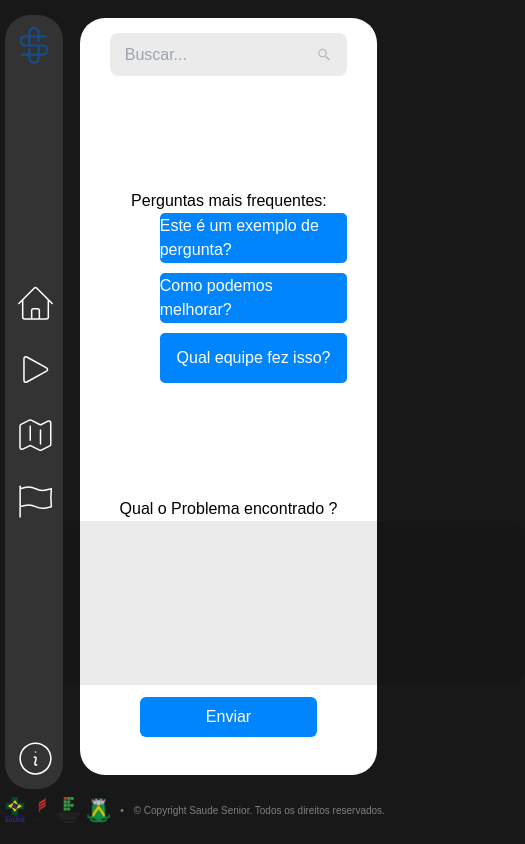
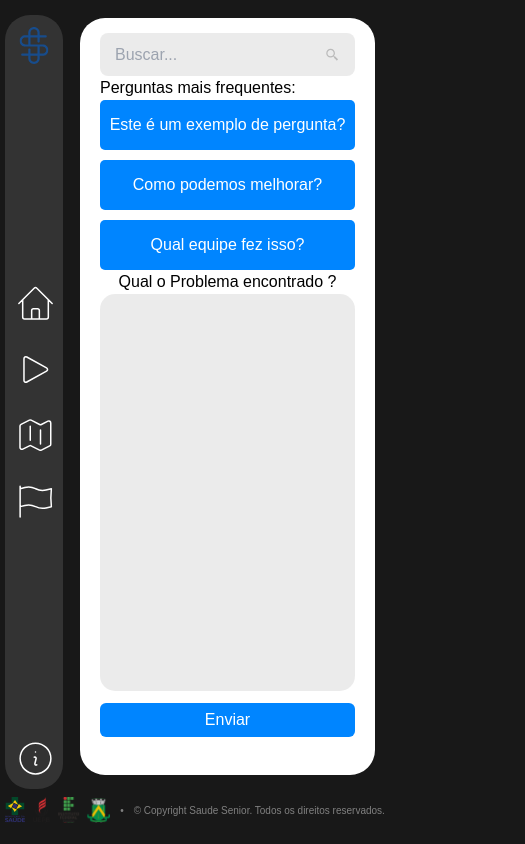
Before and after one commit to AryelSouza/Saude_Senior, a Next.js app in the folder web/: page /reportar in a window 390 px wide. Shown: the whole page, 525 px wide, since content can reach past the window. Built offline with nearby package versions, Linux system fonts and the light colour scheme.

Commit message:
adionando responsividade ao report

```diff
--- a/web/src/styles/Report.module.css
+++ b/web/src/styles/Report.module.css
@@ -95,3 +95,117 @@
     width: 24px;
     height: 24px;
   }
+
+  @media (max-width: 1024px){
+    .all{
+      width: 100%;
+      max-width: 100%;
+      padding: 0 20px;
+    }
+    .ReportFrequency{
+      width: 100%;
+      padding-left: 0px;
+    }
+    .ReportBalon{
+      width: 100%;
+      height: 50px;
+    }
+    .ReportQuestions{
+      width: 100%;
+      height: 260px;
+      max-height: 260px;
+    }
+    .ReportProblem{
+      width: 100%;
+      height: 100%;
+      display: flex;
+      justify-content: center;
+      align-items: center;
+      flex-direction: column;
+    }
+    .ReportTextProblem{
+      width: 100%;
+      height: 100%;
+      resize: none;
+      padding: 10px;
+      border: none;
+      background: rgba(0, 0, 0, 0.08);
+      mix-blend-mode: normal;
+      border-radius: 15px;
+    }
+    .ReportButton{
+      width: 100%;
+      height: 40px;
+      margin-top: 12px;
+    }
+    .Problems{
+      width: 100%;
+      display: flex;
+      align-items: center;
+      justify-content: center;
+    }
+    .title{
+      margin-left: 0%;
+    }
+    .icon{
+      width: 24px;
+      height: 24px;
+    }
+}
+
+@media (max-width: 768px){
+  .all{
+    width: 100%;
+    max-width: 100%;
+    padding: 0 20px;
+  }
+  .ReportFrequency{
+    width: 100%;
+    padding-left: 0px;
+  }
+  .ReportBalon{
+    width: 100%;
+    height: 50px;
+  }
+  .ReportQuestions{
+    width: 100%;
+    height: 260px;
+    max-height: 260px;
+  }
+  .ReportProblem{
+    width: 100%;
+    height: 100%;
+    display: flex;
+    justify-content: center;
+    align-items: center;
+    flex-direction: column;
+  }
+  .ReportTextProblem{
+    width: 100%;
+    height: 100%;
+    resize: none;
+    padding: 10px;
+    border: none;
+    background: rgba(0, 0, 0, 0.08);
+    mix-blend-mode: normal;
+    border-radius: 15px;
+  }
+  .ReportButton{
+    width: 100%;
+    height: 40px;
+    margin-top: 12px;
+  }
+  .Problems{
+    width: 100%;
+    display: flex;
+    align-items: center;
+    justify-content: center;
+  }
+  .title{
+    margin-left: 0%;
+  }
+  .icon{
+    width: 24px;
+    height: 24px;
+  }
+}
```
